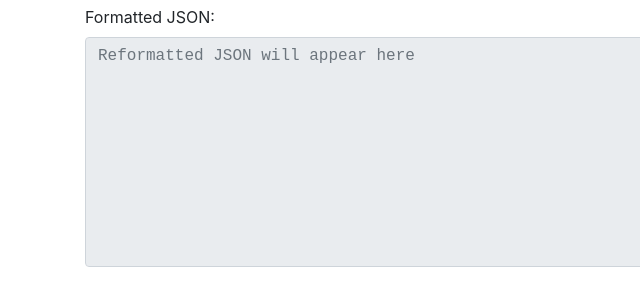
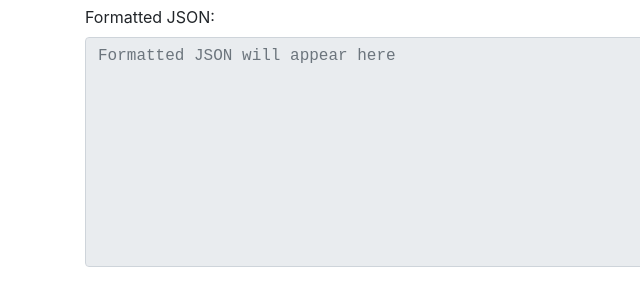
Before and after one commit to Paaarth/JSONFormatter, a plain HTML site: page index.html in a window 1280 px wide. Shown: the part 383-688 px from the top of the page, 0-640 px from the left. Drawn offline with nearby package versions, Linux system fonts and the light colour scheme.

Commit message:
JSON Formatter- placeholder text change

```diff
--- a/index.html
+++ b/index.html
@@ -50,7 +50,7 @@
             <div class="form-group">
                 <label for="comment">Formatted JSON:</label>
                 <textarea ng-bind="outputText" ng-class="outputClass" class="form-control" rows="9" cols="40"
-                    placeholder="Reformatted JSON will appear here" readonly="true"></textarea>
+                    placeholder="Formatted JSON will appear here" readonly="true"></textarea>
             </div>
 
         </form>
```
